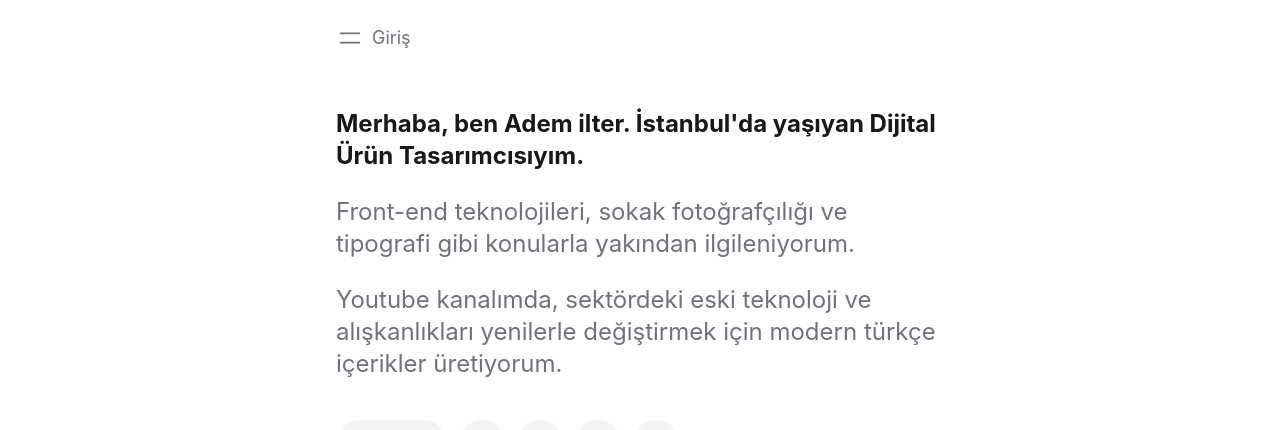
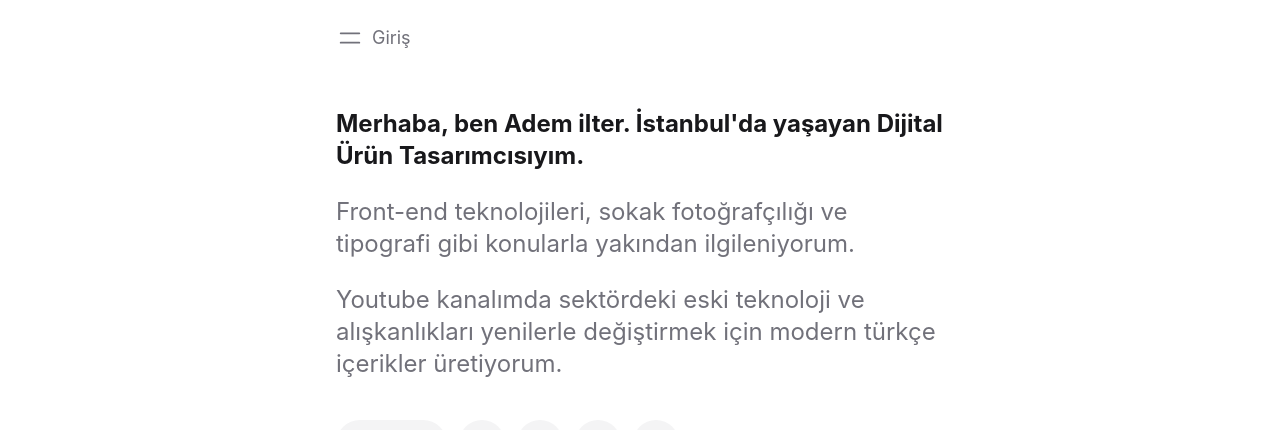
Before and after one commit to ademilter/homepage, a Next.js app: page / in a window 1280 px wide. Shown: the top 430 px of the page. Built offline with nearby package versions, Linux system fonts and the light colour scheme; a web font is replaced by a local one; what @tailwindcss/typography would draw is missing.

Commit message:
fix: typo

```diff
--- a/pages/index.js
+++ b/pages/index.js
@@ -8,7 +8,7 @@ function HomePage() {
       <div className="c-small">
         <div className="space-y-6">
           <h1 className="text-2xl font-bold text-highlight">
-            Merhaba, ben Adem ilter. İstanbul'da yaşıyan Dijital Ürün
+            Merhaba, ben Adem ilter. İstanbul'da yaşayan Dijital Ürün
             Tasarımcısıyım.
           </h1>
 
@@ -18,7 +18,7 @@ function HomePage() {
           </p>
 
           <p className="text-2xl">
-            Youtube kanalımda, sektördeki eski teknoloji ve alışkanlıkları
+            Youtube kanalımda sektördeki eski teknoloji ve alışkanlıkları
             yenilerle değiştirmek için modern türkçe içerikler üretiyorum.
           </p>
         </div>
@@ -28,8 +28,7 @@ function HomePage() {
         </div>
       </div>
 
-      <div className="c-large">
-        <div className="mt-20">
+      <div className="c-large mt-20">
         <NextImage
           src="/photos/i-am.jpg"
           alt="Adem ilter"
@@ -38,7 +37,6 @@ function HomePage() {
           layout="responsive"
         />
       </div>
-      </div>
     </PageTransition>
   )
 }
```
Lines whose indentation alone changed are shown as unchanged.
